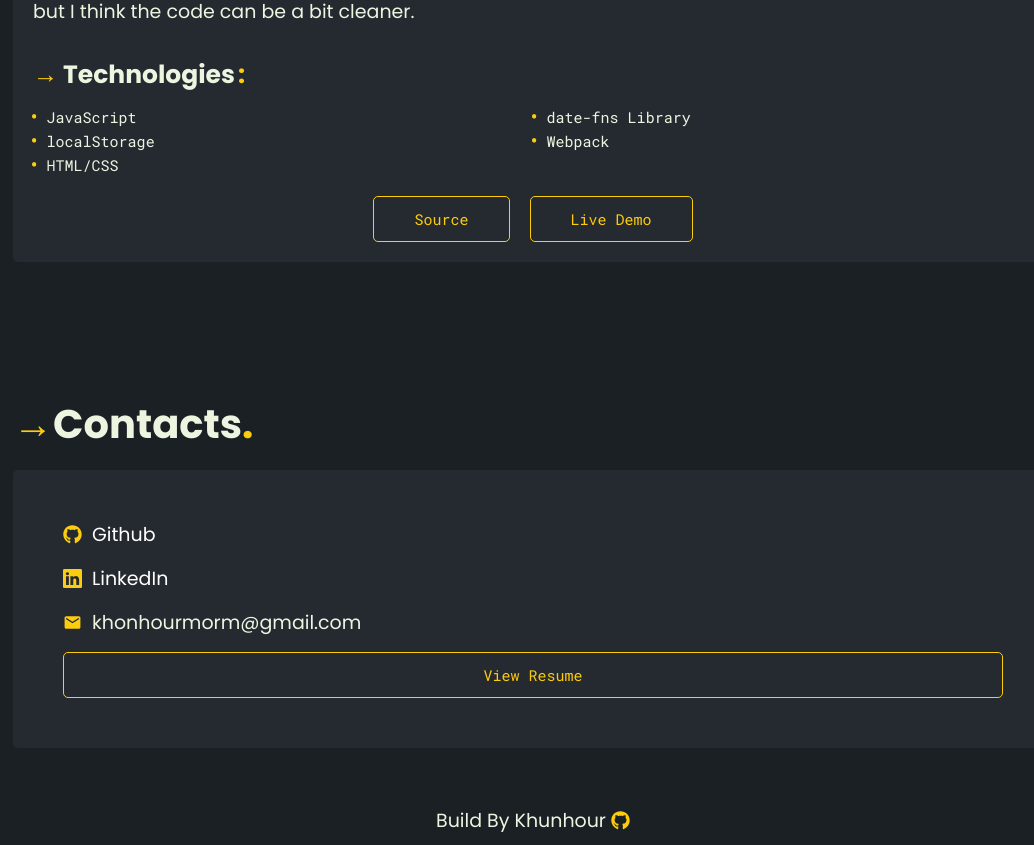
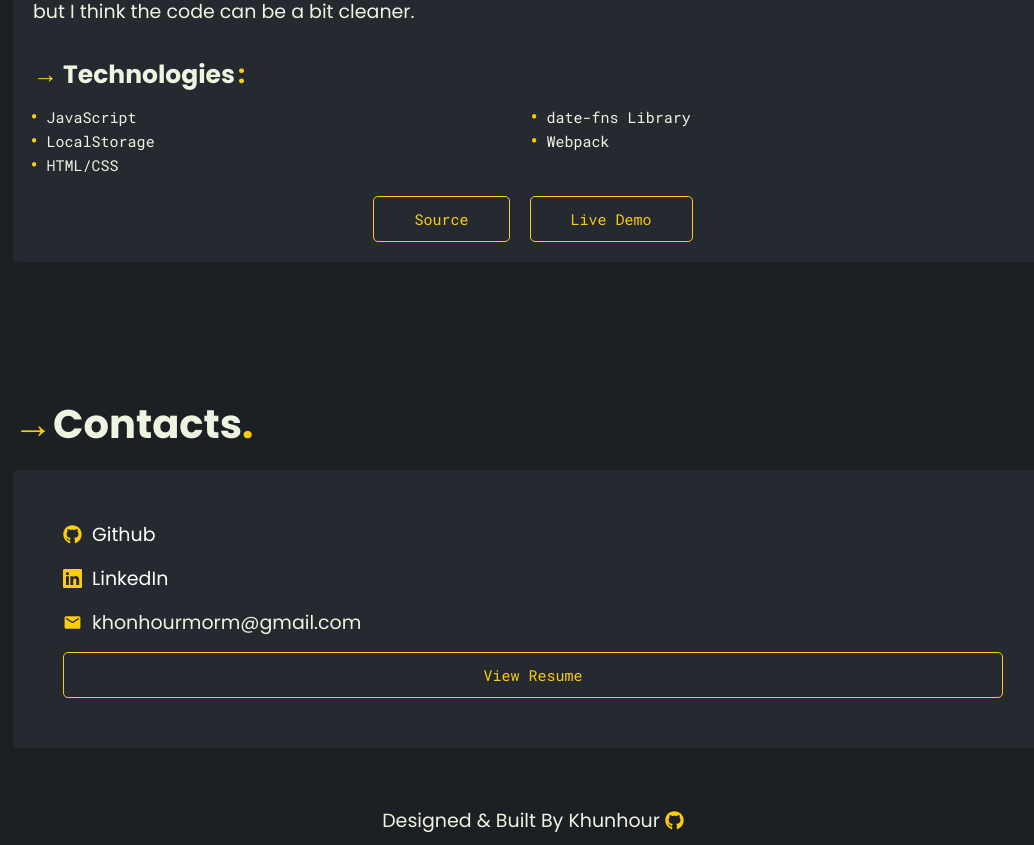
Before and after one commit to khunhour/portfolio, a React (Create React App) app: page / in a window 1280 px wide. Shown: the part 4960-5805 px from the top of the page, without its empty margins (107-1141 px from the left). Built offline with nearby package versions, Linux system fonts and the light colour scheme.

Commit message:
replace new resume, fix wording

```diff
--- a/src/Footer/Footer.js
+++ b/src/Footer/Footer.js
@@ -4,7 +4,7 @@ import "./Footer.css";
 export default function Footer() {
 	return (
 		<footer>
-			<div>Build By Khunhour</div>
+			<div>Designed {"&"} Built By Khunhour</div>
 			<div>
 				<a href="https://github.com/khunhour/portfolio">
 					<FaGithub className="footer-img" />
--- a/src/components/Projects/ProjectConstant.js
+++ b/src/components/Projects/ProjectConstant.js
@@ -113,7 +113,7 @@ export const projects = [
 		tags: [
 			"JavaScript",
 			"date-fns Library",
-			"localStorage",
+			"LocalStorage",
 			"Webpack",
 			"HTML/CSS",
 		],
```
Also changed, not shown: 1 other file (tests, documents, lock files or other folders).
